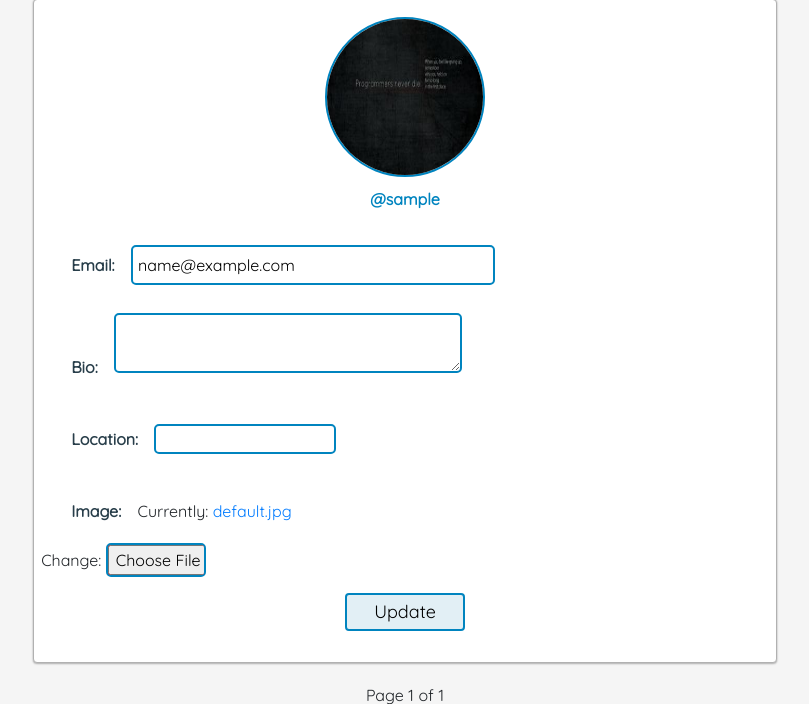
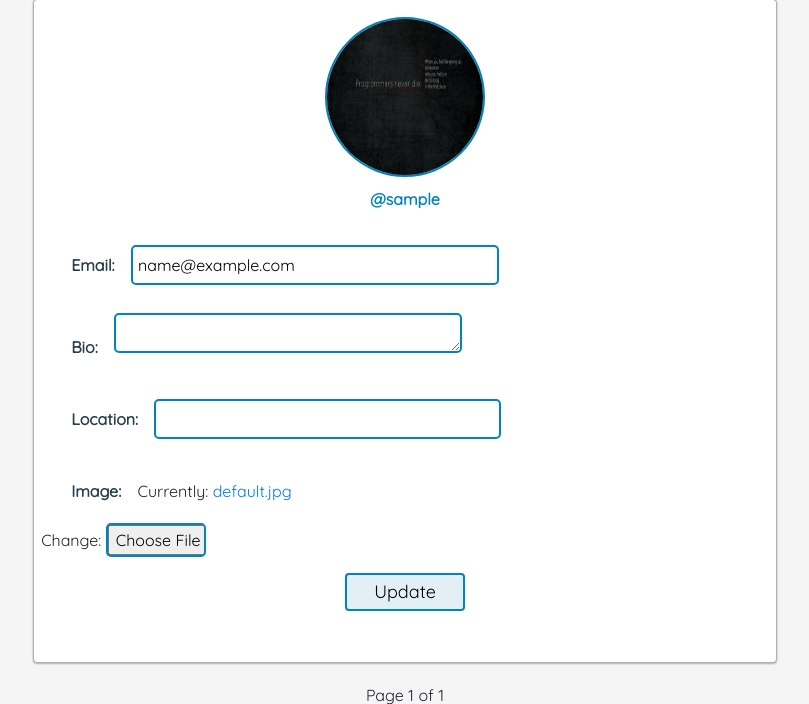
Before and after one commit to shash68i/coverprey, a Django app: page /profile/ in a window 1280 px wide. Shown: the part 61-765 px from the top of the page, without its empty margins (235-1044 px from the left). Run offline with Django 3.2, Linux system fonts and the light colour scheme; the visitor is signed in with stand-in values (Sample User, id 1); data comes from the database, SQL or seed files in the repository; data that the repository does not hold is empty; some libraries are stand-ins or nearby versions.

Commit message:
Added small Styles

```diff
--- a/static/css/main.css
+++ b/static/css/main.css
@@ -353,6 +353,15 @@ li a:hover {
   border: 2px solid #0084bf;
   border-radius: 5px;
   padding-left: 5px;
+  height: 40px;
+}
+
+.user-email[type=email] {
+  width: 368px;
+}
+
+.user-location[type=text] {
+  width: 347px;
 }
 
 .user-image[type=file] {
@@ -375,7 +384,7 @@ textarea {
   border: 2px solid #0084bf;
   border-radius: 5px;
   resize: none;
-  height: 60px;
+  height: 40px;
   padding-left: 5px;
   /* margin-right: 60px; */
 }
```
